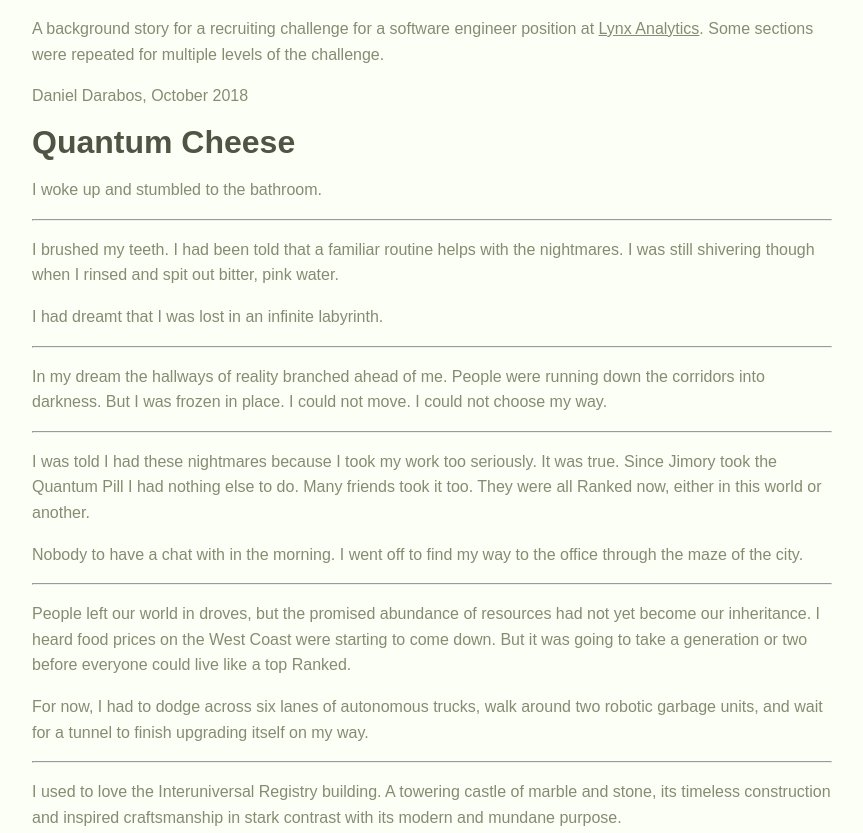
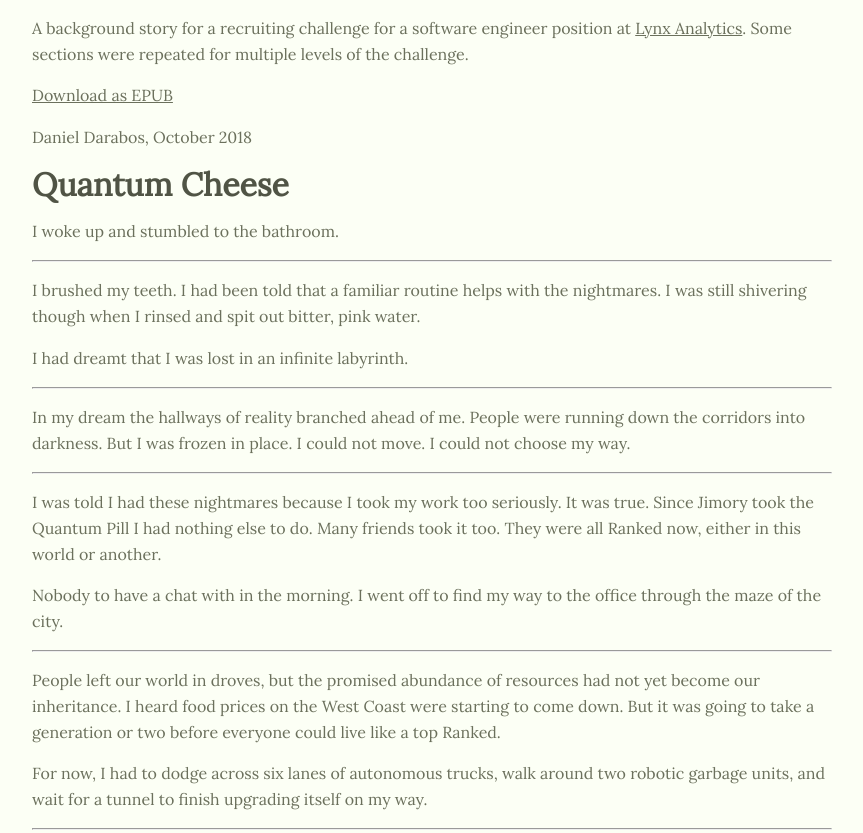
Before and after one commit to darabos/daniel-darabos-space, an Eleventy site: page writing/quantum-cheese.md in a window 1280 px wide. Shown: the top 833 px of the page, without its empty margins (208-1071 px from the left). Built offline with nearby package versions, Linux system fonts and the light colour scheme; Eleventy itself is replaced by a stand-in of ours; files that its build step writes are made by us from their sources.

Commit message:
Add EPUB.

```diff
--- a/_includes/default.njk
+++ b/_includes/default.njk
@@ -6,15 +6,19 @@
   href="https://cdn.jsdelivr.net/npm/purecss@3.0.0/build/pure-min.css"
   integrity="sha384-X38yfunGUhNzHpBaEBsWLO+A0HDYOQi8ufWDkZ0k9e0eXz/tH3II7uKZ9msv++Ls"
   crossorigin="anonymous">
+<link href="https://fonts.googleapis.com/css?family=Lora" rel="stylesheet">
 <style>
 body {
+  font-family: 'Lora', serif;
   background: hsl(75, 100%, 98%);
-  color: hsl(75, 10%, 50%);
+  color: hsl(75, 10%, 40%);
 }
 h1 {
   color: hsl(75, 10%, 30%);
 }
-a { color: inherit; }
+a {
+  color: inherit;
+}
 
 @media (prefers-color-scheme: dark) {
   body {
--- a/writing/quantum-cheese.md
+++ b/writing/quantum-cheese.md
@@ -11,6 +11,8 @@ stretch: '<div class="stretch">REPEATED</div>'
 
 A background story for a recruiting challenge for a software engineer position at
 [Lynx Analytics](https://www.lynxanalytics.com). Some sections were repeated for multiple levels of the challenge.
+
+[Download as EPUB](/writing/quantum-cheese.epub)
 
 Daniel Darabos, October 2018
 
@@ -186,7 +188,6 @@ I smiled a little despite myself. Dream big, my friend!
 ---
 
 "Yeah, okay, you've got my vote, Quarke," I said. "I got to update a couple dossiers before the
-
 election though."
 
 I was _joking!_ We did not even know who led the Registry, let alone elect them. One minute of human contact, and I was
```
Also changed, not shown: 1 other file.
